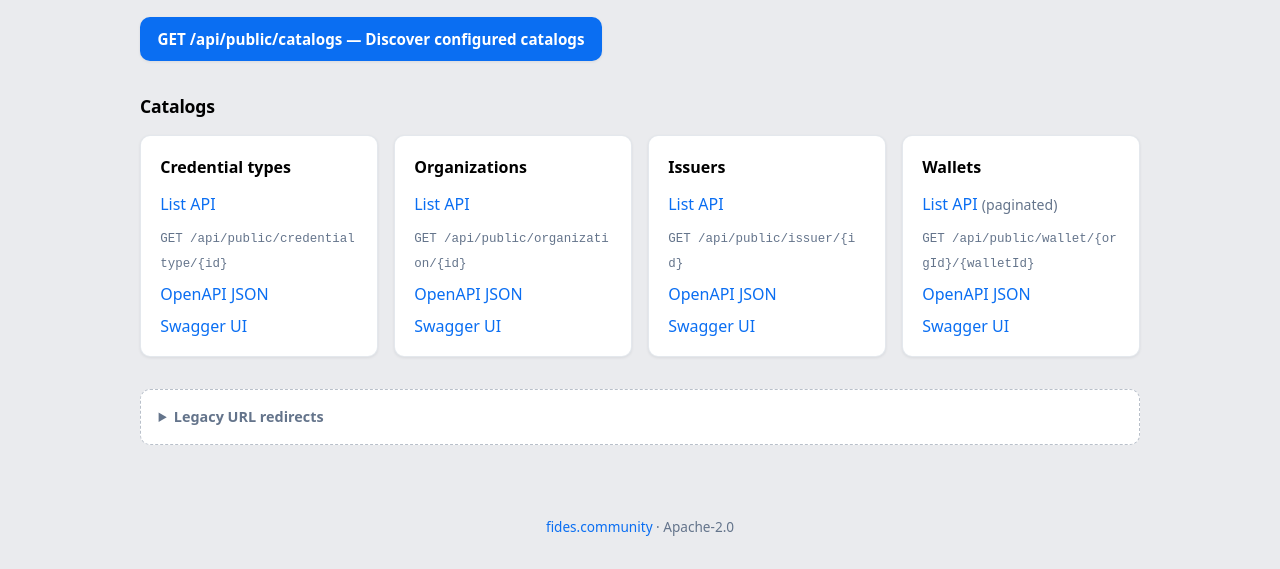
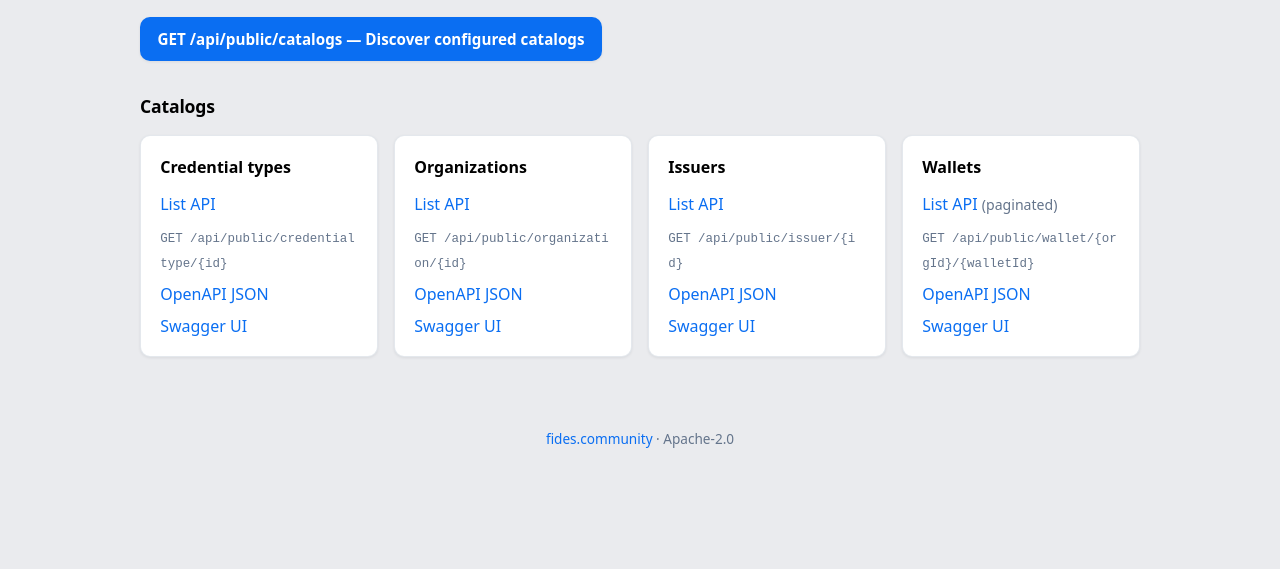
Before and after one commit to FIDEScommunity/fides-api-gateway, a website: page public/index.html in a window 1280 px wide. Shown: the part 263-832 px from the top of the page. After the commit the page ends 800 px from the top, so only its background shows below. Drawn offline with Linux system fonts and the light colour scheme.

Commit message:
chore: remove legacy redirects callout from gateway API landing page

```diff
--- a/public/gateway.css
+++ b/public/gateway.css
@@ -192,27 +192,6 @@ main {
   font-weight: 400;
 }
 
-details.legacy {
-  margin-top: 2rem;
-  padding: 1rem 1.1rem;
-  background: var(--card-bg);
-  border-radius: var(--radius);
-  border: 1px dashed rgba(100, 116, 139, 0.45);
-}
-
-details.legacy summary {
-  cursor: pointer;
-  font-weight: 600;
-  color: var(--text-muted);
-  font-size: 0.9rem;
-}
-
-details.legacy p {
-  margin: 0.75rem 0 0;
-  font-size: 0.88rem;
-  color: var(--text-muted);
-}
-
 .site-footer {
   max-width: 1040px;
   margin: 0 auto;
--- a/public/index.html
+++ b/public/index.html
@@ -75,14 +75,6 @@
         </ul>
       </article>
     </div>
-
-    <details class="legacy">
-      <summary>Legacy URL redirects</summary>
-      <p>
-        <a href="/api/public/api-docs">/api/public/api-docs</a> and
-        <a href="/swagger.html">/swagger.html</a> redirect to the credential catalog OpenAPI and Swagger (308).
-      </p>
-    </details>
   </main>
 
   <footer class="site-footer">
```
